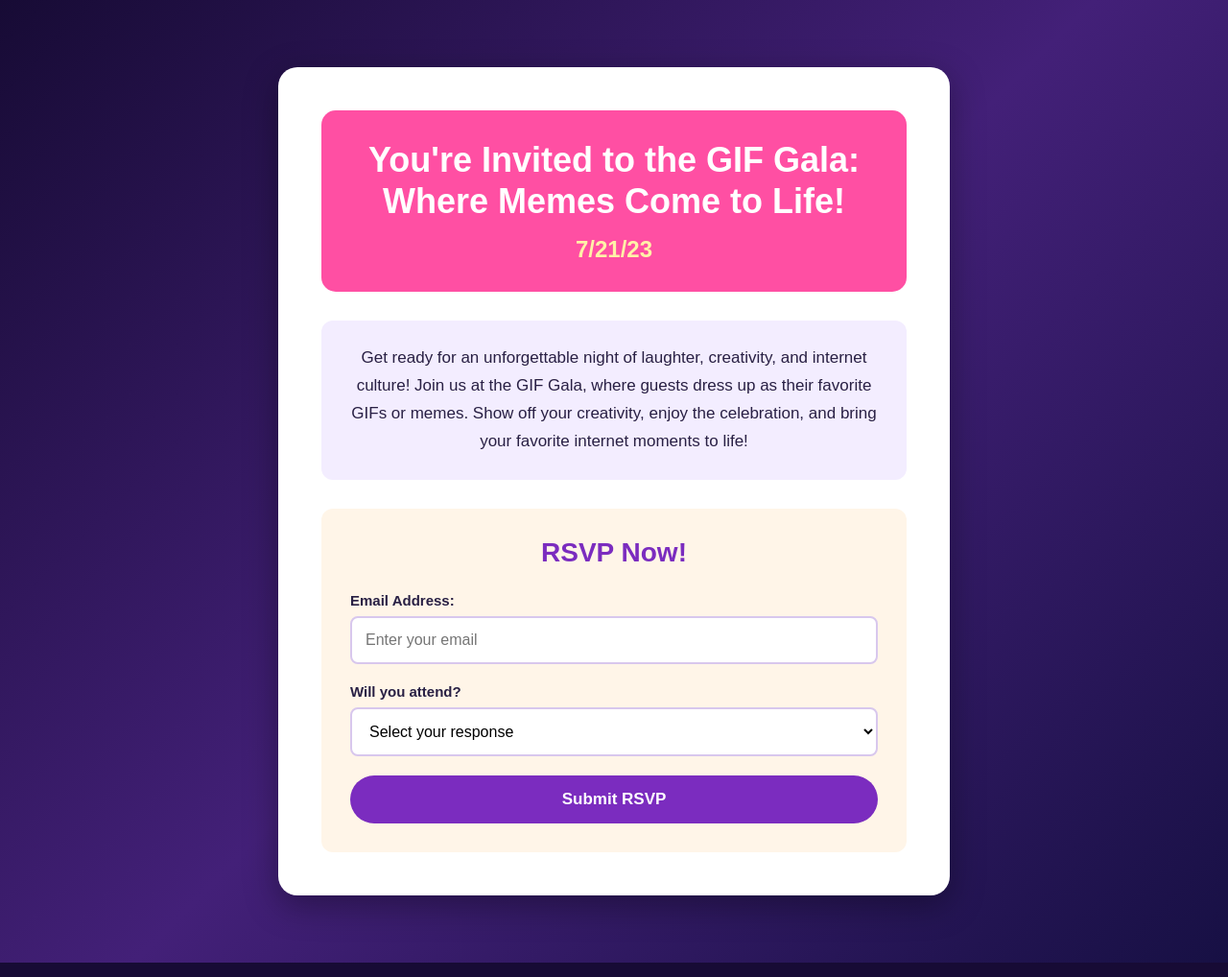
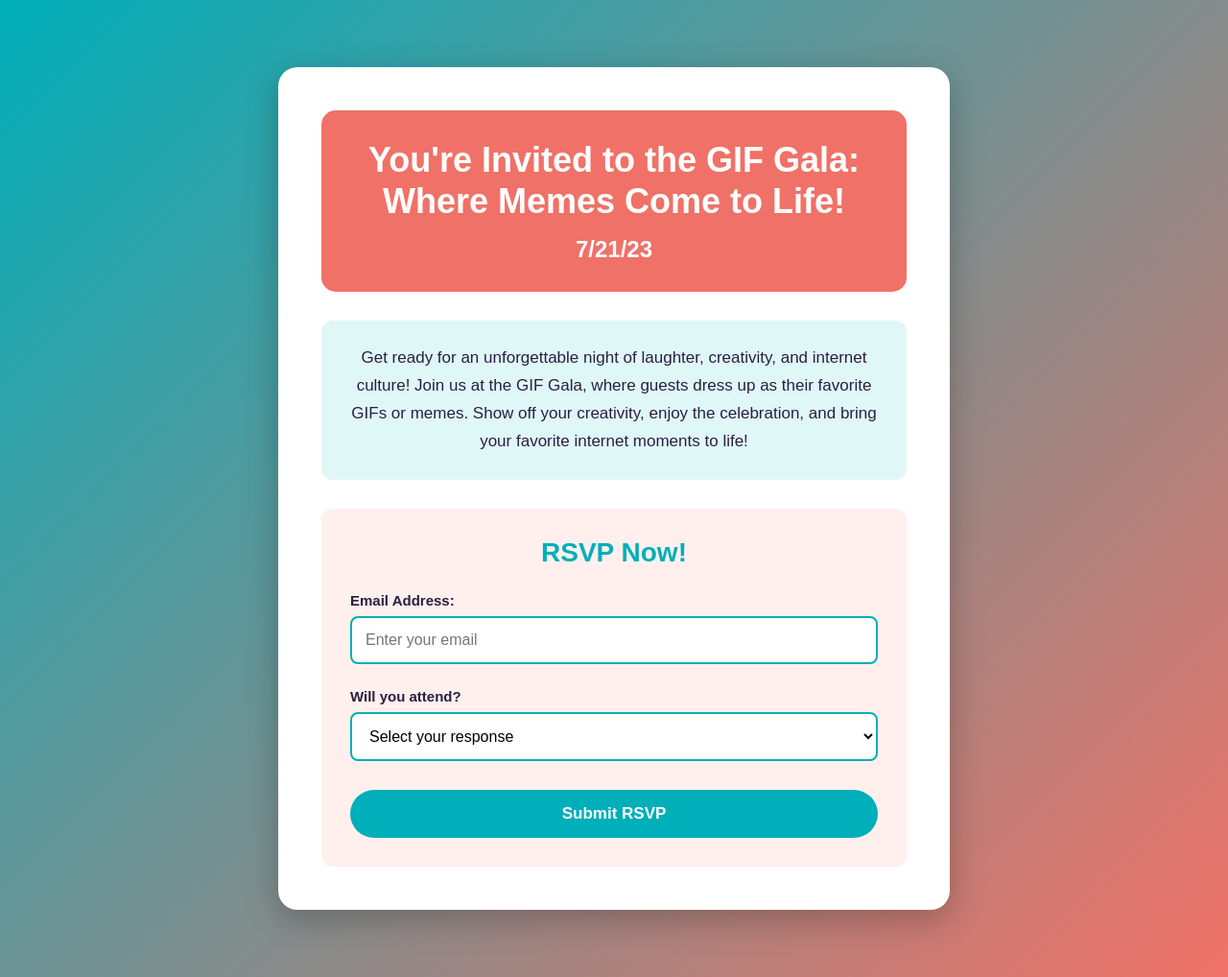
Before and after one commit to simonarbelond-cloud/interactive-event-invite, a plain HTML site: page index.html in a window 1280 px wide. Shown: the whole page at 96% size. Drawn offline with Linux system fonts and the light colour scheme.

Commit message:
V3-Festive-colors

```diff
--- a/style.css
+++ b/style.css
@@ -1,8 +1,8 @@
 
 /* General page styling */
 body {
-    background-color: #170b35; /* Sets a dark purple background */
-    background-image: linear-gradient(135deg, #170b35, #432078, #171044); /* Creates a colorful gradient */
+    background-color: #00afb9; /* Sets a vibrant turquoise background */
+    background-image: linear-gradient(135deg, #00afb9, #f07167); /* Creates a festive gradient */
     font-family: Arial, sans-serif; /* Sets a simple, readable font */
     margin: 0; /* Removes default page margins */
     padding: 40px 20px; /* Adds space around the invitation */
@@ -20,14 +20,14 @@ body {
     margin: 30px auto; /* Centers the invitation horizontally */
     padding: 45px; /* Adds space inside the container */
     border-radius: 20px; /* Rounds the container corners */
-    box-shadow: 0 10px 35px rgba(0, 0, 0, 0.35); /* Adds depth with a shadow */
+    box-shadow: 0 10px 35px rgba(0, 0, 0, 0.25); /* Adds depth with a shadow */
     box-sizing: border-box; /* Includes padding in the total width */
     text-align: center; /* Centers the invitation content */
 }
 
 /* Invitation header */
 header {
-    background-color: #ff4fa3; /* Adds a bright pink header */
+    background-color: #f07167; /* Adds a vibrant coral header */
     color: #ffffff; /* Makes header text white */
     padding: 30px 20px; /* Adds space around the header text */
     border-radius: 15px; /* Rounds the header corners */
@@ -43,14 +43,14 @@ header h1 {
 
 /* Event date */
 header h2 {
-    color: #fff2a8; /* Gives the date a bright yellow color */
+    color: #ffffff; /* Makes the date white */
     font-size: 24px; /* Sets the date size */
     margin: 0; /* Removes default heading margins */
 }
 
 /* Event description section */
 .event-description {
-    background-color: #f3edff; /* Adds a light purple background */
+    background-color: #e0f7f7; /* Adds a light turquoise background */
     padding: 25px; /* Adds space inside the section */
     border-radius: 12px; /* Rounds the section corners */
     margin-bottom: 30px; /* Adds space below the description */
@@ -65,14 +65,14 @@ header h2 {
 
 /* RSVP section */
 .rsvp-section {
-    background-color: #fff5e8; /* Adds a warm light background */
+    background-color: #fff0ed; /* Adds a light coral background */
     padding: 30px; /* Adds space inside the RSVP section */
-    border-radius: 12px; /* Rounds the section corners */
+    border-radius: 12px; /* Rounds the RSVP section corners */
 }
 
 /* RSVP heading */
 .rsvp-section h2 {
-    color: #7b2cbf; /* Makes the heading purple */
+    color: #00afb9; /* Makes the heading turquoise */
     font-size: 28px; /* Sets the heading size */
     margin-top: 0; /* Removes extra space above the heading */
     margin-bottom: 25px; /* Adds space below the heading */
@@ -93,8 +93,8 @@ header h2 {
 .rsvp-section select {
     width: 100%; /* Makes fields fill the available width */
     padding: 14px; /* Adds space inside the fields */
-    margin-bottom: 20px; /* Adds space below each field */
-    border: 2px solid #d8c7ed; /* Adds a light purple border */
+    margin-bottom: 25px; /* Increases space below each field */
+    border: 2px solid #00afb9; /* Adds a turquoise border */
     border-radius: 8px; /* Rounds the field corners */
     font-size: 16px; /* Makes the text easy to read */
     background-color: #ffffff; /* Gives fields a white background */
@@ -105,16 +105,17 @@ header h2 {
 .rsvp-section input:focus,
 .rsvp-section select:focus {
     outline: none; /* Removes the default browser outline */
-    border-color: #ff4fa3; /* Highlights the selected field in pink */
+    border-color: #f07167; /* Highlights the selected field in coral */
 }
 
 /* Submit button */
 .rsvp-section button {
-    background-color: #7b2cbf; /* Sets a vibrant purple button */
+    background-color: #00afb9; /* Sets a vibrant turquoise button */
     color: #ffffff; /* Makes the button text white */
     border: none; /* Removes the default border */
     border-radius: 30px; /* Makes the button rounded */
     padding: 15px 30px; /* Adds space inside the button */
+    margin-top: 5px; /* Adds space above the submit button */
     font-size: 17px; /* Sets the button text size */
     font-weight: bold; /* Makes the button text bold */
     cursor: pointer; /* Changes the cursor to a pointer */
@@ -124,14 +125,14 @@ header h2 {
 
 /* Button hover effect */
 .rsvp-section button:hover {
-    background-color: #ff4fa3; /* Changes the button to pink when hovered */
+    background-color: #f07167; /* Changes the button to coral when hovered */
 }
 
 /* Confirmation message - hidden initially */
 #confirmation-message {
     display: none; /* Hides the confirmation message at first */
-    background-color: #e4ffe9; /* Gives the message a light green background */
-    color: #176b35; /* Makes the message text dark green */
+    background-color: #e0f7f7; /* Gives the message a light turquoise background */
+    color: #176b70; /* Makes the message dark turquoise */
     padding: 18px; /* Adds space inside the message */
     border-radius: 10px; /* Rounds the message corners */
     margin-top: 25px; /* Adds space above the message */
@@ -171,7 +172,7 @@ header h2 {
     }
 
     .rsvp-section {
-        padding: 20px; /* Reduces RSVP section spacing */
+        padding: 20px; /* Reduces RSVP section spacing on mobile */
     }
 
     .rsvp-section h2 {
```
